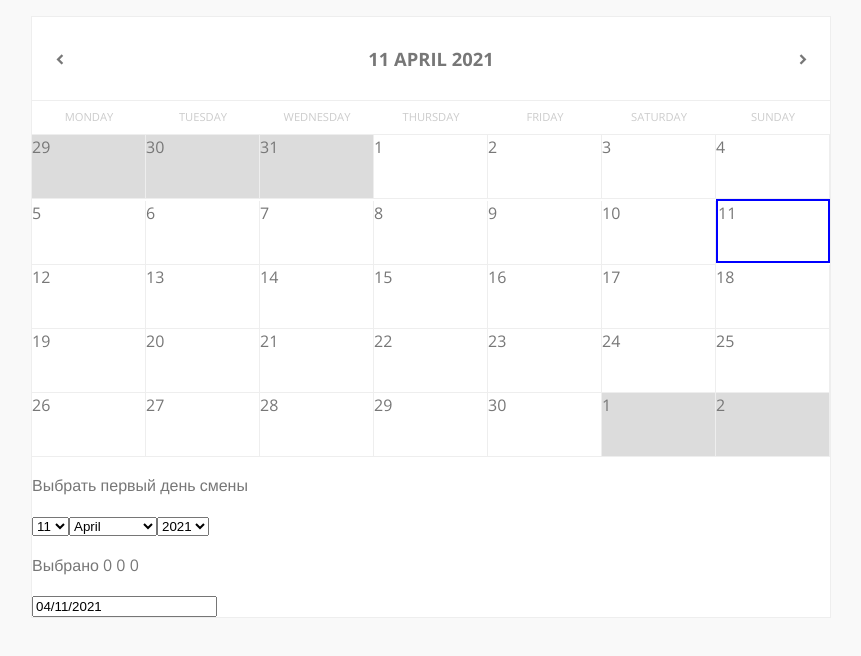
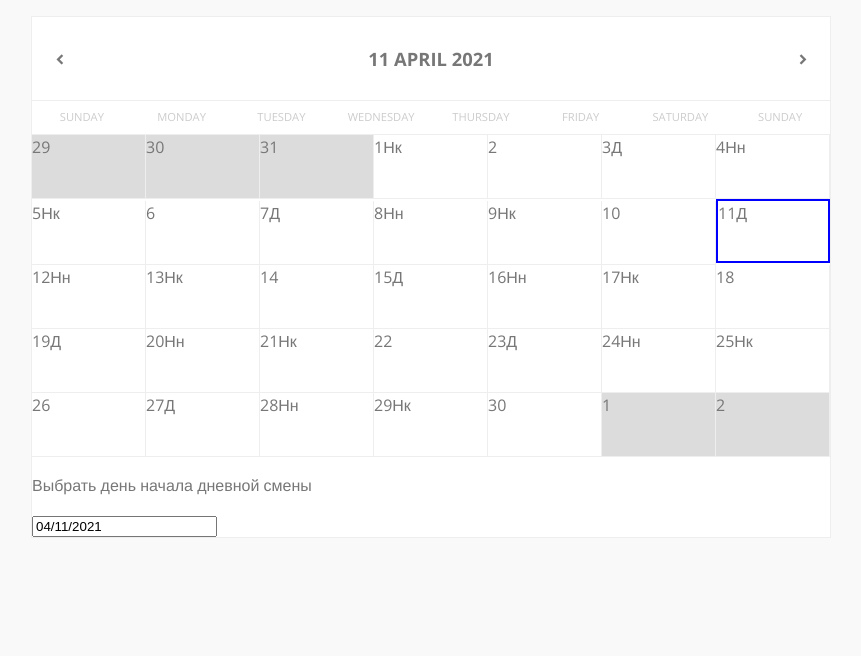
Before and after one commit to Parmon101/react-calendar, a React (Create React App) app: page / in a window 1280 px wide. Shown: the top 656 px of the page, without its empty margins (209-1070 px from the left). Built offline with nearby package versions, Linux system fonts and the light colour scheme.

Commit message:
Add files via upload

```diff
--- a/src/App.js
+++ b/src/App.js
@@ -12,28 +12,39 @@ import {Cells} from './components/func/Cells'
 
 import {Modal} from './components/func/Modal'
 
-import {Schedule} from './components/func/Schedule'
+// import {Schedule} from './components/func/Schedule'
 
 import DatePicker from "react-datepicker";
 import "react-datepicker/dist/react-datepicker.css";
 
+// const useDidMount = (func) => React.useLayoutEffect(func, []);
+
+// const useWillMount = (func) => {
+//   const willMount = React.useRef(true)
+
+//   if (willMount.current) func()
+
+//   willMount.current = false
+// }
 
 function App () {
   const currentMonth = dayjs()
   const [count, setCount] = useState(currentMonth);
 
+  // useWillMount(() => {
+  //   const updateLocale = require('dayjs/plugin/updateLocale')
+  //   dayjs.extend(updateLocale);
+  // });
+
+  // useWillMount(() => console.log('App БУДЕТ отрендерен'));
+  // useDidMount(() => console.log('App УЖЕ отрендерен'));
+
+
   const [showModal, setShowModal] = useState(false)
 
   const [selectedDay, setSelectedDay] = useState(0)
 
-  const [startDate, setStartDate] = useState(new Date());
-
-  // console.log(count.format("ddd MMMM YYYY HH:MM:ss"));
-  // console.log(startDate);
-
-  // const [currDay, setCurrDay] = useState()
-  // const [currMonth, setCurrMonth] = useState()
-  // const [currYear, setCurrYear] = useState()
+  const [startDate, setStartDate] = useState(dayjs().startOf('day').toDate());
 
   return (
     <div className='calendar'>
@@ -47,6 +58,7 @@ function App () {
         count={count}
         onAdd={() => setShowModal(!showModal)}
         setSelectedDay={setSelectedDay}
+        startDate={dayjs(startDate)}
       />
       <Modal
         count={count}
@@ -56,20 +68,20 @@ function App () {
         active={showModal}
         setActive={setShowModal}
         />
-      <Schedule
+      {/* <Schedule
         count={count}
 
         // setCurrDay={setCurrDay}
         // setCurrMonth={setCurrMonth}
         // setCurrYear={setCurrYear}
 
-      />
+      /> */}
+      <p> Выбрать день начала дневной смены</p>
       <DatePicker
         selected={startDate}
         onChange={(date) => setStartDate(date)}
         calendarStartDay={3}
       />
-      {/* <p>{startDate.getDate()} {startDate.getMonth()+1} {startDate.getFullYear()}</p> */}
     </div>
 
   );
--- a/src/components/func/Cells.jsx
+++ b/src/components/func/Cells.jsx
@@ -1,47 +1,70 @@
-// import {ClickModal} from './components/func/ClickModal'
+// import { default as dayjs } from 'dayjs';
 
-export function Cells({count,onAdd,setSelectedDay}) {
+export function Cells({ count, onAdd, setSelectedDay, startDate }) {
   const monthStart = count.startOf('month').day() - 1;
 
-  /* Создаю массив, который будет наполнен отступами для недостающих дней предыдущего месяца.
-    Если monthStart будет 0, то массив будет пустой, поэтому можно дальше не делать никаких проверок
-    "monthStart - index" позволяет не реверсить массив, т.к это массив наполненый ОТСТУПАМИ, которые должны идти от большего к меньшему
-  */
   const rangeOfDaysNeeded = Array.from({ length: monthStart }, (_, index) => monthStart - index);
 
+  // TODO: сюда
   const prevMonthDays = rangeOfDaysNeeded.map(dayShift => count.startOf('month').subtract(dayShift, 'day').format('D'));
 
   const endOfMonth = count.endOf('month').date();
-  const thisMonthDays = Array.from({ length: endOfMonth }, (_, index) => index + 1);
+  const thisMonthDays = Array.from({ length: endOfMonth }, (_, index) => {
+    const day = count.startOf('month').add(index, 'days');
+
+    const diff = day.diff(startDate, 'days');
+
+    return {
+      day: day.format('D'),
+      diff,
+    }
+  });
+
 
   const currDay = count.format("DD");
 
   // осталось дней до конца недели
   const daysLeftInWeek = 7- count.endOf('month').day();
   // заполняем остаток недели новыми числами месяца
+  // TODO: сюда
   const nextMonthDays = Array.from({ length: daysLeftInWeek }, (_, index) => index +1)
 
   return (
     <div className="body ">
       {prevMonthDays.map(day => (
-        <div className="row col cell weekend asd"  key={`prev_${day}`}>
+        <div className="row col cell weekend"  key={`prev_${day}`}>
           <span>{day}</span>
         </div>
       ))}
 
-      {thisMonthDays.map(day => (
-        (day == currDay) ?
-        <div className="row col cell select asd"  onClick={()=> {onAdd(); setSelectedDay(day)}} key={`this_${day}`}>
-          <span>{day}</span>
-        </div>
-        :
-         <div className="row col cell asd"  onClick={()=> {onAdd(); setSelectedDay(day)}} key={`this_${day}`}>
-          <span>{day}</span>
-        </div>
-      ))}
+      {thisMonthDays.map(({ day, diff }) => {
+        const diffRemainder = diff % 4;
+
+        const isDayShift = diffRemainder === 0;
+        const nightStart = diffRemainder === 0 + 1 || diffRemainder === -3;
+        const nightEnd = diffRemainder === 0 + 2 || diffRemainder === -2;
+
+        return (
+             (day === currDay) ?
+              <div className="row col cell select isDay"  onClick={()=> {onAdd(); setSelectedDay(day)}} key={`this_${day}`}>
+                <span>{day}</span>
+                {isDayShift && 'Д'}
+                {nightStart && 'Нн'}
+                {nightEnd && 'Нк'}
+              </div>
+               :
+              <div className="row col cell isDay"  onClick={()=> {onAdd(); setSelectedDay(day)}} key={`this_${day}`}>
+                <span>{day}</span>
+                {isDayShift && 'Д'}
+                {nightStart && 'Нн'}
+                {nightEnd && 'Нк'}
+              </div>
+
+           )
+        })}
 
       {nextMonthDays.map(day => (
-        <div className="row col cell weekend asd" key={`next${day}`}>
+        <div className="row col cell weekend" key={`next${day}`}>
           <span>{day}</span>
         </div>
       ))}
--- a/src/components/func/Days.jsx
+++ b/src/components/func/Days.jsx
@@ -1,18 +1,15 @@
-export function Days ({count})  {
-  const dateFormat = "dddd";
-  const days = [];
+const dateFormat = "dddd";
 
+export function Days({ count })  {
   let startDate = count.startOf('week')
 
-  for (let i = 1; i < 8; i++) {
-    days.push(
-      <div className="col col-center" key={i}>
-        {startDate.add(i, 'day').format(dateFormat)}
-      </div>
-    );
-  }
   return (
-    <div className="days row">{days}</div>
-
+    <div className="days row">
+      {Array.from({ length: 8 }).map((_, i) => (
+        <div className="col col-center" key={i}>
+          {startDate.add(i, 'day').format(dateFormat)}
+        </div>
+      ))}
+    </div>
   )
 }
--- a/src/components/func/Schedule.jsx
+++ b/src/components/func/Schedule.jsx
@@ -1,71 +1,74 @@
-import dayjs from 'dayjs'
-import React, { useState } from 'react'
-// import DatePicker from "react-datepicker";
+// import dayjs from 'dayjs'
+// import React, { useState, useMemo } from 'react'
+// // import DatePicker from "react-datepicker";
 
-// import "react-datepicker/dist/react-datepicker.css";
+// // import "react-datepicker/dist/react-datepicker.css";
+
+// const getCounts = (count) => {
+//   const defDay = count.format("DD");
+//   const defMonth = count.format("MMMM");
+//   const defYear = count.format("YYYY")
+//   const currDay = count.daysInMonth();
+
+//   return {
+//     defDay,
+//     defMonth,
+//     defYear,
+//     currDay,
+//   }
+// }
+
+// export function Schedule({ count }) {
+//   const [selectedDay, setSelectedDay] = useState(0);
+//   const [selectedMonth, setSelectedMonth] = useState(0);
+//   const [selectedYear, setSelectedYear] = useState(0);
+//   console.log('Рендер Schedule')
+
+//   const { defDay, defMonth, defYear, currDay } = React.useMemo(() => getCounts(count), [count]);
+
+//   // gen days
+//   const days = React.useMemo(() => Array.from({ length: currDay }, (_, index) => index + 1), [currDay]);
+
+//   // gen months
+//   const newMonth = dayjs.updateLocale('en', {
+//     months : ["January", "February", "March", "April", "May", "June", "July",
+//     "August", "September", "October", "November", "December"]
+//   })
+
+//   // gen years
+//   const currYear = count.year();
+//   const years = Array.from({ length: currYear + 100}, (_, index) => index +1);
 
 
-export function Schedule({count}){
-  const [selectedDay, setSelectedDay] = useState(0);
-  const [selectedMonth, setSelectedMonth] = useState(0);
-  const [selectedYear, setSelectedYear] = useState(0);
-
-
-  // current date
-  const defDay = count.format("DD")
-  const defMonth = count.format("MMMM")
-  const defYear = count.format("YYYY")
-
-  // const curDATE = dayjs().format("DD MMMM YYYY")
-  // const {datea, selectDate} = useState(defDay)
-
-  // gen days
-  const currDay = count.daysInMonth();
-  const days = Array.from({ length: currDay }, (_, index) => index +1);
-
-  // gen months
-  const updateLocale = require('dayjs/plugin/updateLocale')
-  dayjs.extend(updateLocale)
-  const newMonth = dayjs.updateLocale('en', {
-    months : ["January", "February", "March", "April", "May", "June", "July",
-    "August", "September", "October", "November", "December"]
-  })
-
-  // gen years
-  const currYear = count.year();
-  const years = Array.from({ length: currYear + 100}, (_, index) => index +1);
-
-
-  return(
-    <form action="">
-      <p>Выбрать первый день смены</p>
-      <p>
-        <select name="day" onChange={(e) => setSelectedDay(e.target.value)}>
-          {days.map(day => (
-            (day == defDay)?
-            <option selected >{day}</option>
-              :
-            <option>{day}</option>
-          ))}
-        </select>
-        <select name="month" onChange={(e) => setSelectedMonth(e.target.value)}>
-          {newMonth.months.map(month => (
-            (month == defMonth)?
-            <option selected>{month}</option>
-              :
-            <option>{month}</option>
-          ))}
-        </select>
-        <select name="year" onChange={(e) => setSelectedYear(e.target.value)}>
-          {years.map(year => (
-            (year == defYear)?
-            <option  selected>{year}</option>
-              :
-            <option>{year}</option>
-          ))}
-        </select>
-      </p>
-      <p> Выбрано {selectedDay} {selectedMonth} {selectedYear}</p>
-    </form>
-  )
-}
+//   return(
+//     <form action="">
+//       <p>Выбрать первый день смены</p>
+//       <p>
+//         <select name="day" onChange={(e) => setSelectedDay(e.target.value)}>
+//           {days.map(day => (
+//             (day === defDay)?
+//             <option selected >{day}</option>
+//               :
+//             <option>{day}</option>
+//           ))}
+//         </select>
+//         <select name="month" onChange={(e) => setSelectedMonth(e.target.value)}>
+//           {newMonth.months.map(month => (
+//             (month === defMonth)?
+//             <option selected>{month}</option>
+//               :
+//             <option>{month}</option>
+//           ))}
+//         </select>
+//         <select name="year" onChange={(e) => setSelectedYear(e.target.value)}>
+//           {years.map(year => (
+//             (year === defYear)?
+//             <option  selected>{year}</option>
+//               :
+//             <option>{year}</option>
+//           ))}
+//         </select>
+//       </p>
+//     </form>
+//   )
+// }
```
